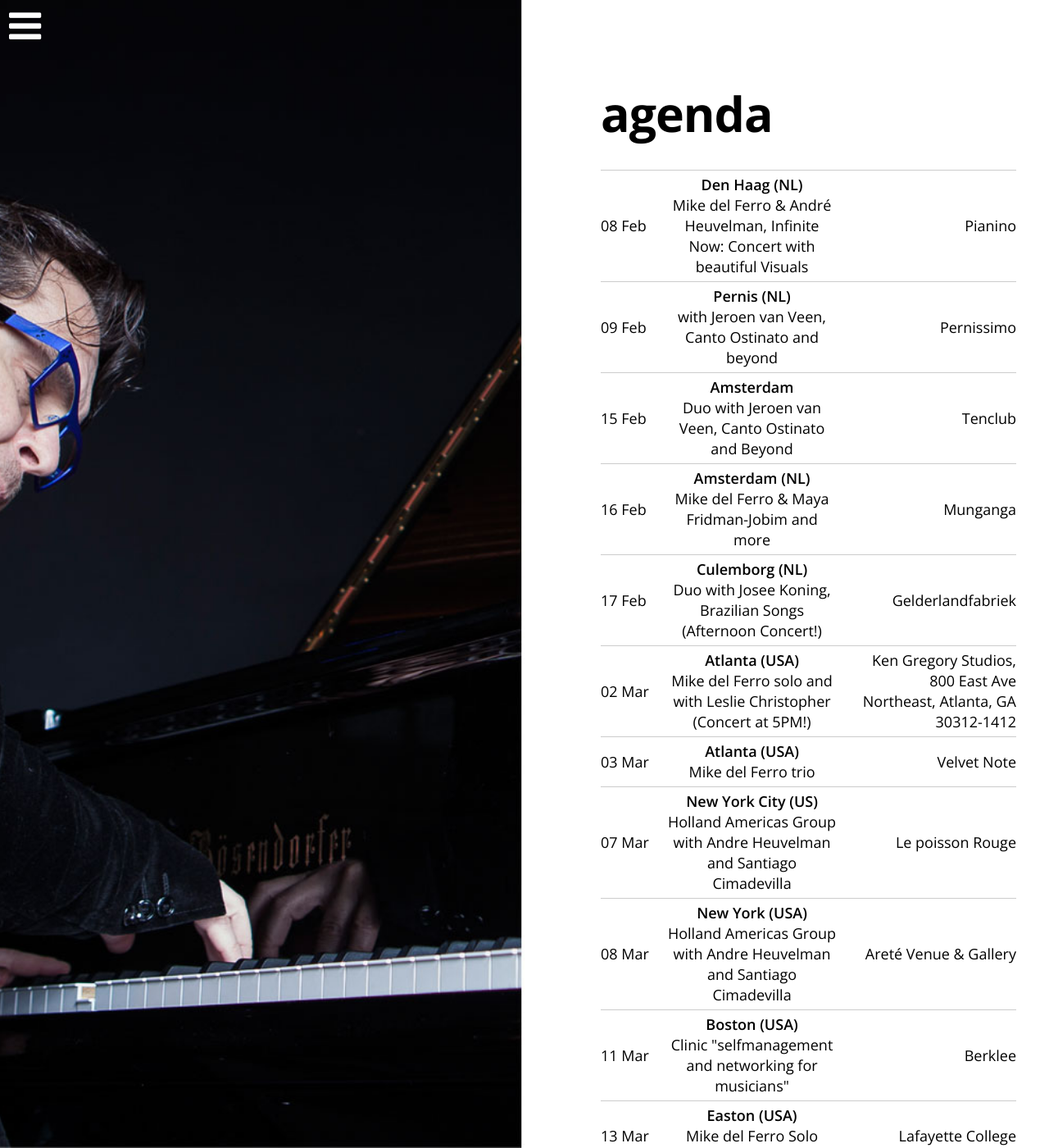
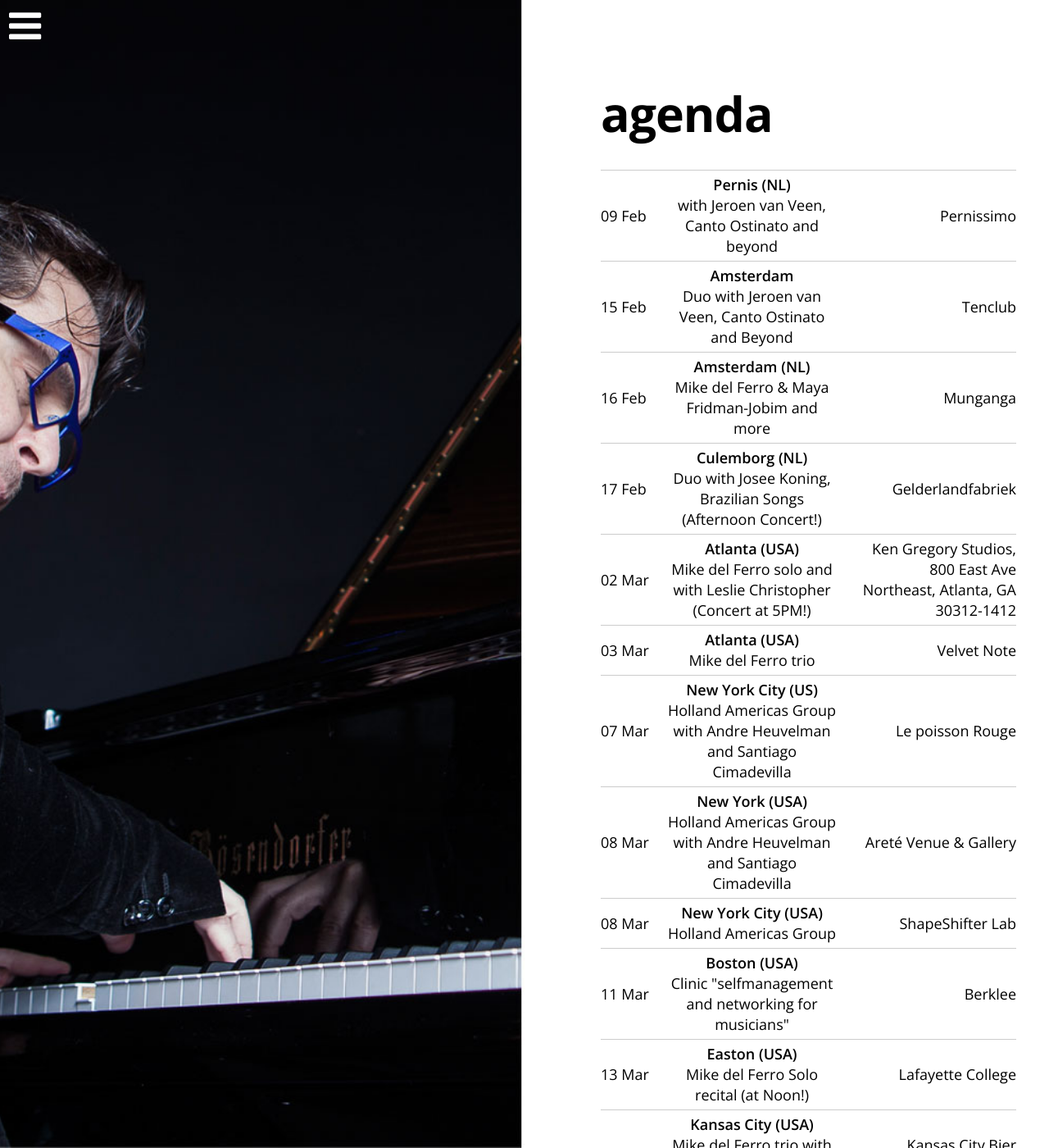
Before and after one commit to mikedelferro/website, a Jekyll site: the page built from agenda.html, in a window 1280 px wide and 1400 px high. Shown: the whole window at 82% size. Built offline with Jekyll 4.4.1, drawn with Linux system fonts in a browser that asks for light colours; nearby versions of some CDN libraries.

Commit message:
Updated '_config.yml' via CloudCannon

```diff
--- a/_config.yml
+++ b/_config.yml
@@ -19,13 +19,11 @@ gigs:
     location: Norway
     venue:
     url:
-  - title: >-
-      Mike del Ferro & André Heuvelman, Infinite Now: Concert with beautiful
-      Visuals
-    date: 2019-02-08 20:00:00
-    location: Pianino
-    venue: Den Haag (NL)
-    url: 'https://www.facebook.com/pianinotheater/'
+  - title: Holland Americas Group
+    date: 2019-03-08 20:00:00
+    location: ShapeShifter Lab
+    venue: New York City (USA)
+    url: 'https://shapeshifterlab.com/'
   - title: Mike del Ferro trio
     date: 2019-03-03 20:30:00
     location: Velvet Note
```
